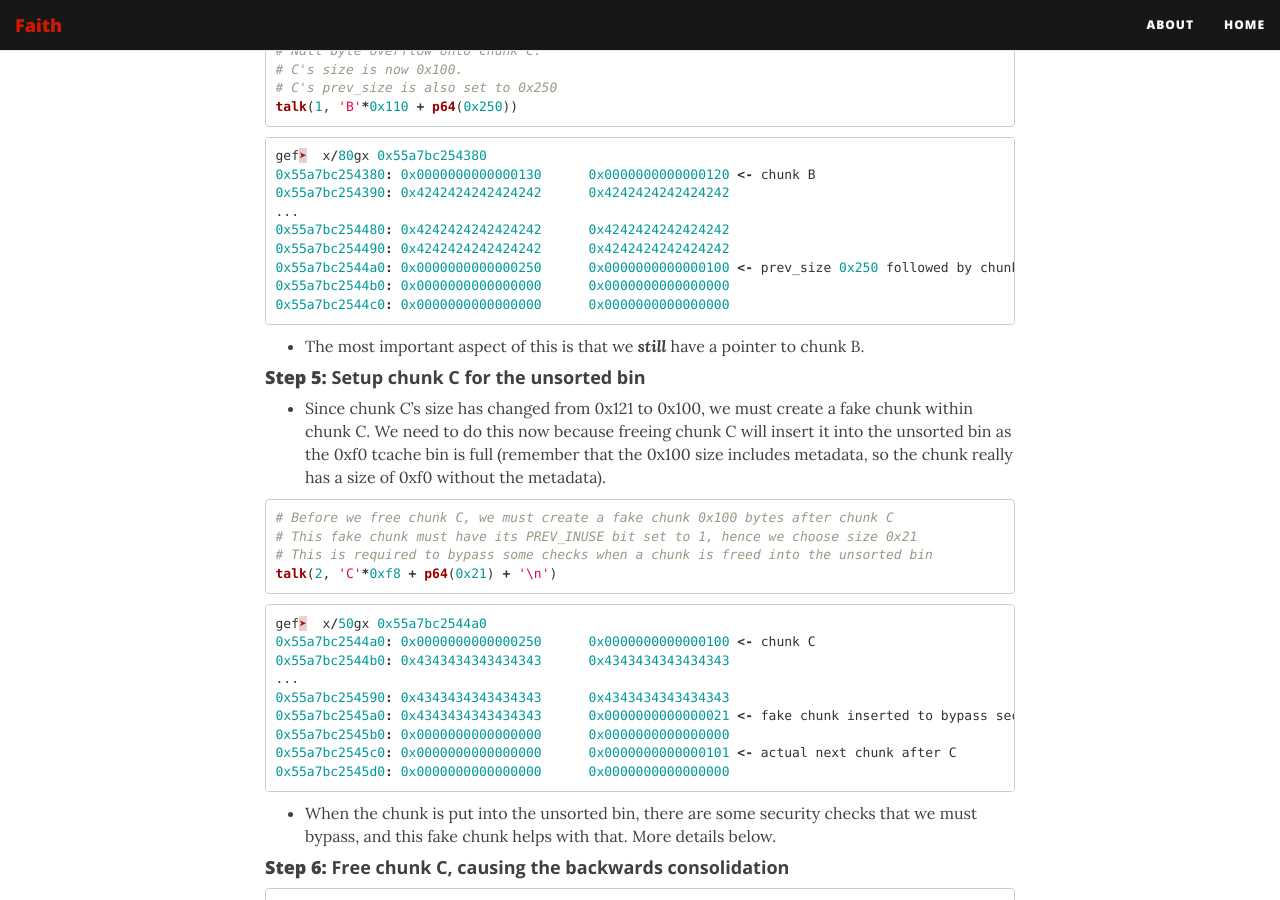
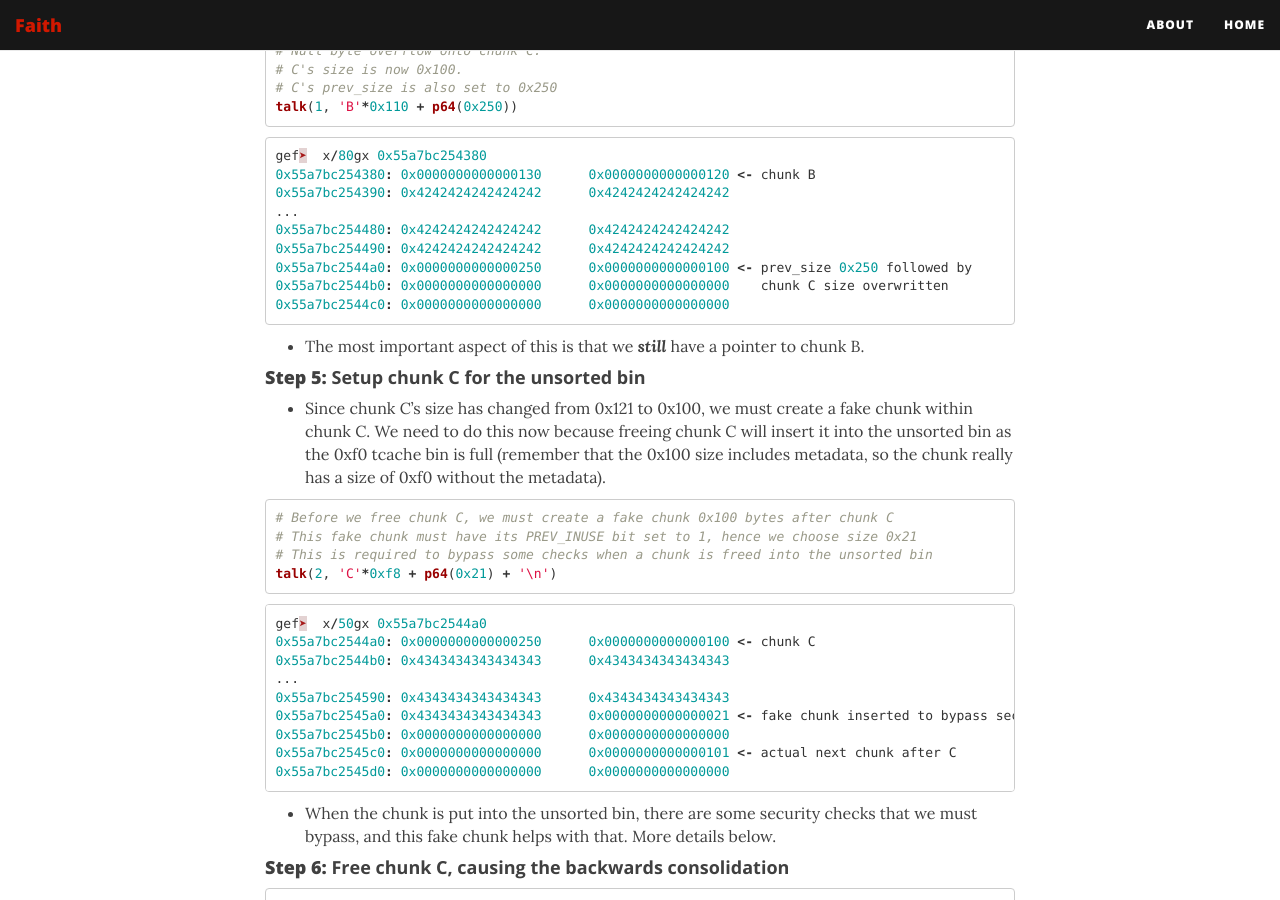
Before and after one commit to farazsth98/farazsth98.github.io, a Jekyll site: the page built from _posts/2019-10-12-picoctf-2019-heap-challs.markdown, in a window 1280 px wide and 900 px high, scrolled down 15356 px. Built offline with Jekyll 4.4.1, drawn with Linux system fonts in a browser that asks for light colours; nearby versions of some CDN libraries.

````diff
--- a/_posts/2019-10-12-picoctf-2019-heap-challs.markdown
+++ b/_posts/2019-10-12-picoctf-2019-heap-challs.markdown
@@ -570,8 +570,8 @@
 ...
 0x55a7bc254480: 0x4242424242424242      0x4242424242424242
 0x55a7bc254490: 0x4242424242424242      0x4242424242424242
-0x55a7bc2544a0: 0x0000000000000250      0x0000000000000100 <- prev_size 0x250 followed by chunk C size overwritten
-0x55a7bc2544b0: 0x0000000000000000      0x0000000000000000
+0x55a7bc2544a0: 0x0000000000000250      0x0000000000000100 <- prev_size 0x250 followed by
+0x55a7bc2544b0: 0x0000000000000000      0x0000000000000000    chunk C size overwritten
 0x55a7bc2544c0: 0x0000000000000000      0x0000000000000000
 ```
 
--- a/_posts/2019-10-12-rooters-ctf-pwn-challenges.markdown
+++ b/_posts/2019-10-12-rooters-ctf-pwn-challenges.markdown
@@ -3,7 +3,7 @@
 title:  "Rooters CTF: Pwn Challenges"
 date:   2019-10-12 14:30:00 +0800
 categories: pwn
-tags: picoCTF-2019
+tags: Rooters-CTF
 ---
 
 I played this CTF with the team `warlock_rootx`. The pwn challenges were pretty good, I solved all of them except for one.
````
Also changed, not shown: 1 other file.
